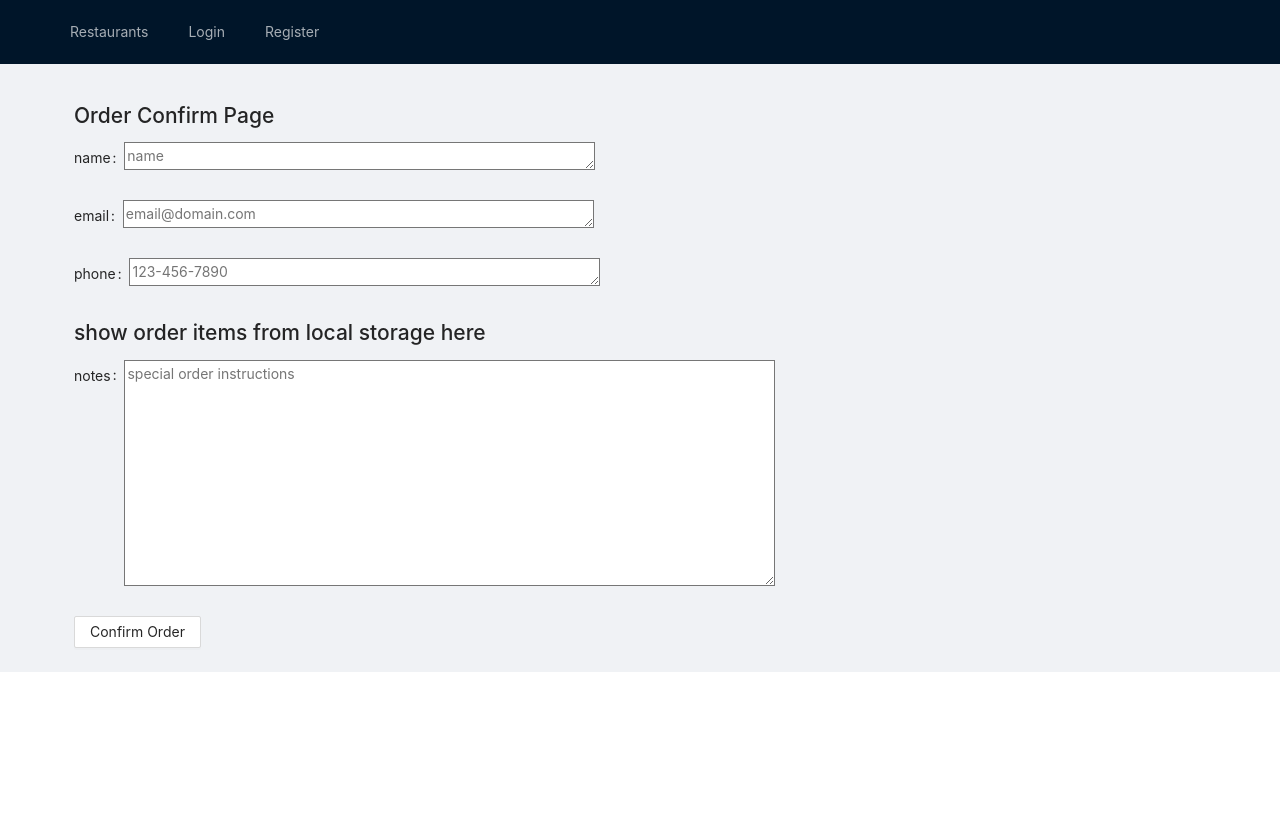
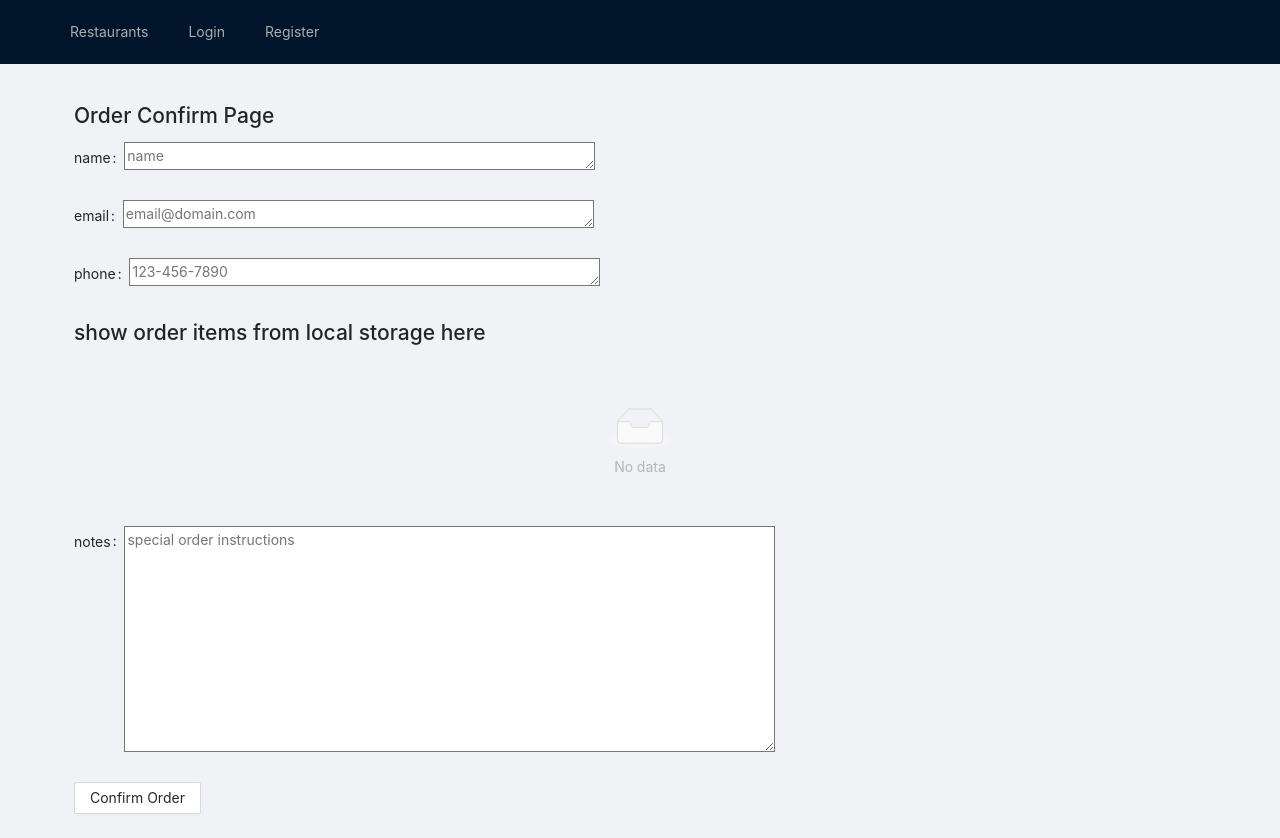
Before and after one commit to albud187/project_restaurant, a React (Create React App) app in the folder project_restaurant_frontend/: page /order_placement in a window 1280 px wide. Before the commit the page ends 800 px from the top, so only its background shows below. Built offline with nearby package versions, Linux system fonts and the light colour scheme.

Commit message:
show items and quantities

```diff
--- a/project_restaurant_frontend/src/components/OrderLineItem.js
+++ b/project_restaurant_frontend/src/components/OrderLineItem.js
@@ -1,18 +1,17 @@
 import React, { Component } from 'react'
 import axios from 'axios'
 import { List} from 'antd';
-import { Card } from 'antd';
 import { Table, Tag, Space } from 'antd';
 
-function to_array(myobj) {
-  var op = [];
-  Object.keys(myobj).forEach(function(key) {
-    var obj = {};
-    obj[key] = myobj[key];
-    op.push(obj); //push newly created object in `op`array
-  });
-  return(op)
+function to_array(input_obj){
+  var output_array = [];
+  var x;
+  for (x of Object.keys(input_obj)){
+    output_array.push({"id":x,"quantity":input_obj[x]})
+  };
+  return(output_array)
 }
+
 
 class OrderLineItem extends Component {
   render() {
--- a/project_restaurant_frontend/src/forms/OrderConfirm.js
+++ b/project_restaurant_frontend/src/forms/OrderConfirm.js
@@ -1,6 +1,7 @@
 import React, { Component } from 'react'
 import axios from 'axios'
 import { Form } from 'antd';
+import { List} from 'antd';
 import {Button} from 'antd'
 import OrderLineItem from '../components/OrderLineItem.js'
 import * as API_PATHS from '../api_path.js'
@@ -48,6 +49,18 @@ axios.post()
 
       <h1>show order items from local storage here</h1>
 
+      <List
+
+    dataSource={to_array(localStorage)}
+
+    renderItem=
+    {item => (
+      <List.Item key={item.id}>
+        <List.Item.Meta title= {<p>{item.id} - {item.quantity}</p>}/>
+      </List.Item>
+      )}
+          />
+
       <Form.Item label="notes">
           <textarea rows="10" cols="70" name="notes" placeholder="special order instructions" />
       </Form.Item>
```
Also changed, not shown: 2 other files (tests, documents, lock files or other folders).
